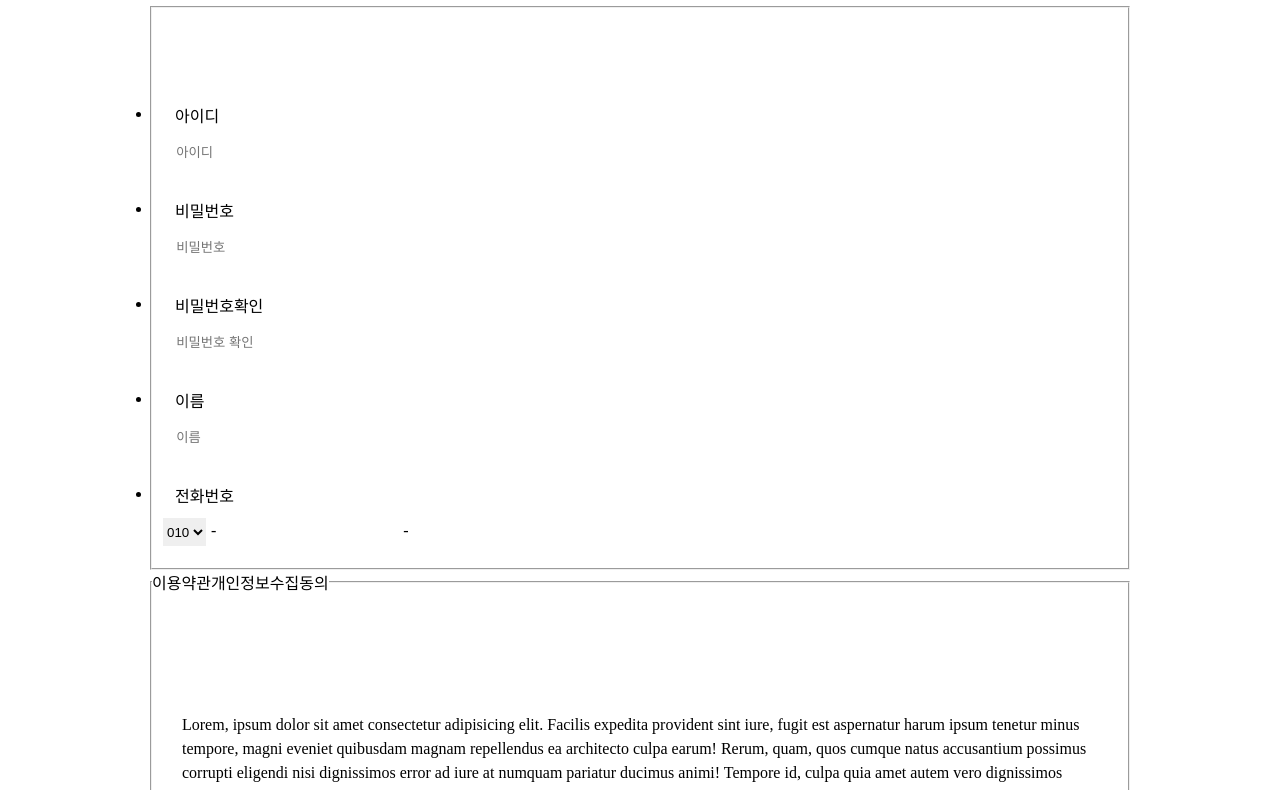
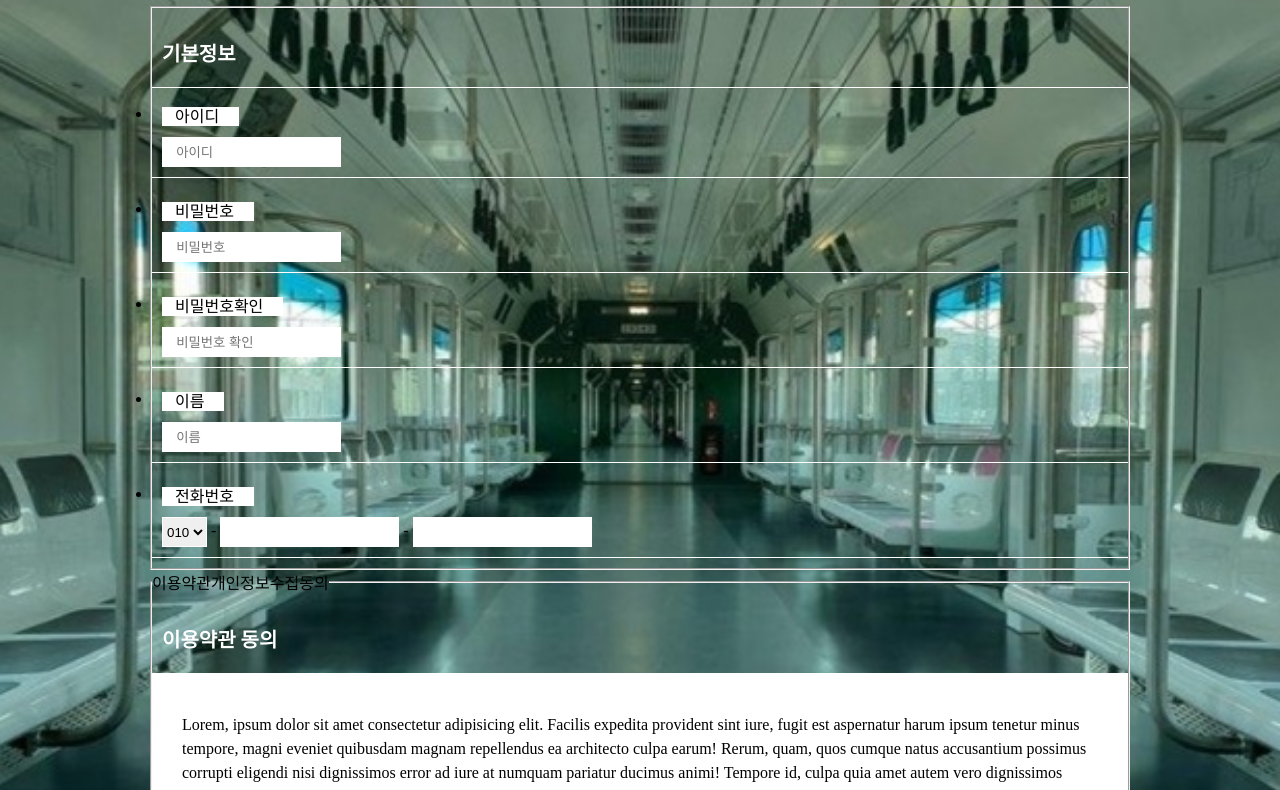
Before and after one commit to leehj04271/test03, a plain HTML site: page join.html in a window 1280 px wide. Shown: the part 175-965 px from the top of the page. Drawn offline with Linux system fonts and the light colour scheme.

Commit message:
Update join.css

```diff
--- a/css/join.css
+++ b/css/join.css
@@ -5,7 +5,7 @@ input { border: none; }
 
 
 body {
-  background-image: url('./img/77254_27169_036.jpg');
+  background-image: url(../img/77254_27169_036.jpg);
   background-repeat: no-repeat;
   background-size: cover;
   background-position: center;
```
